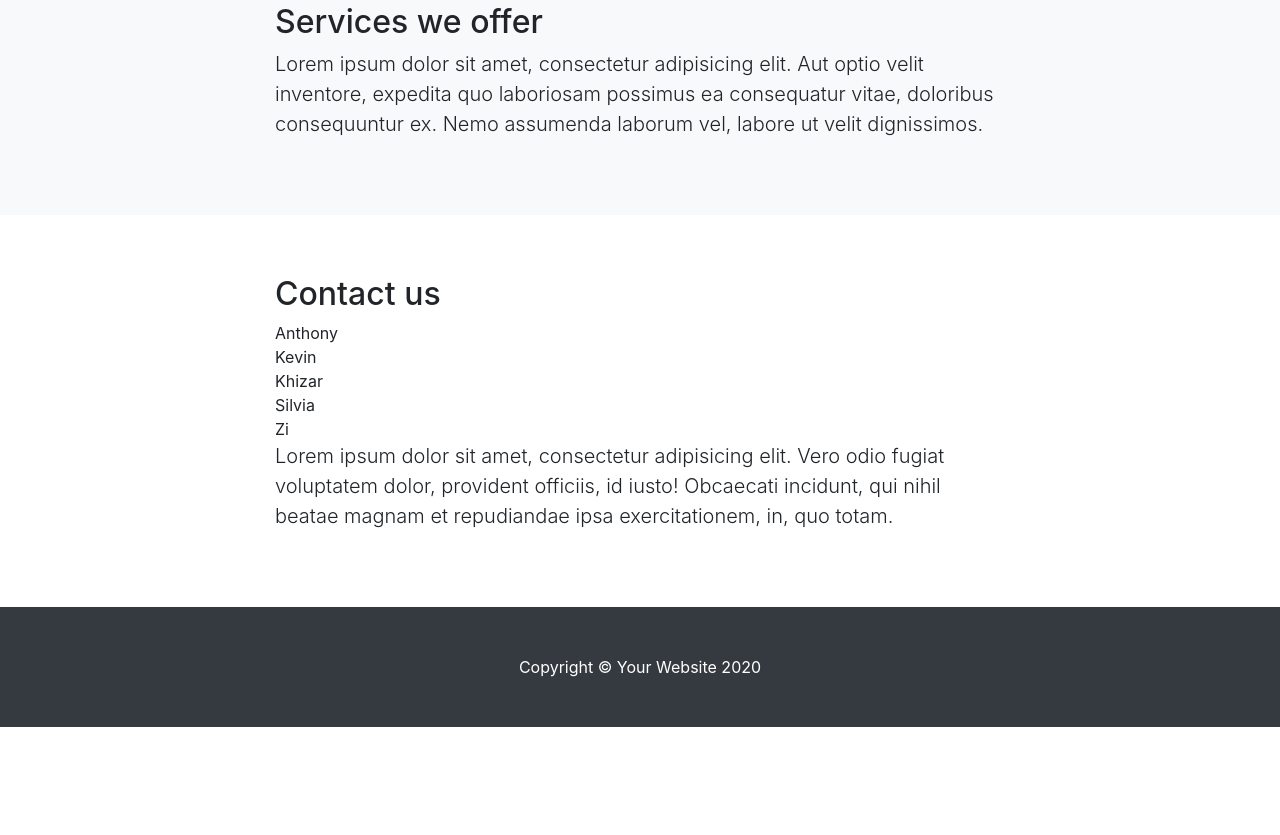
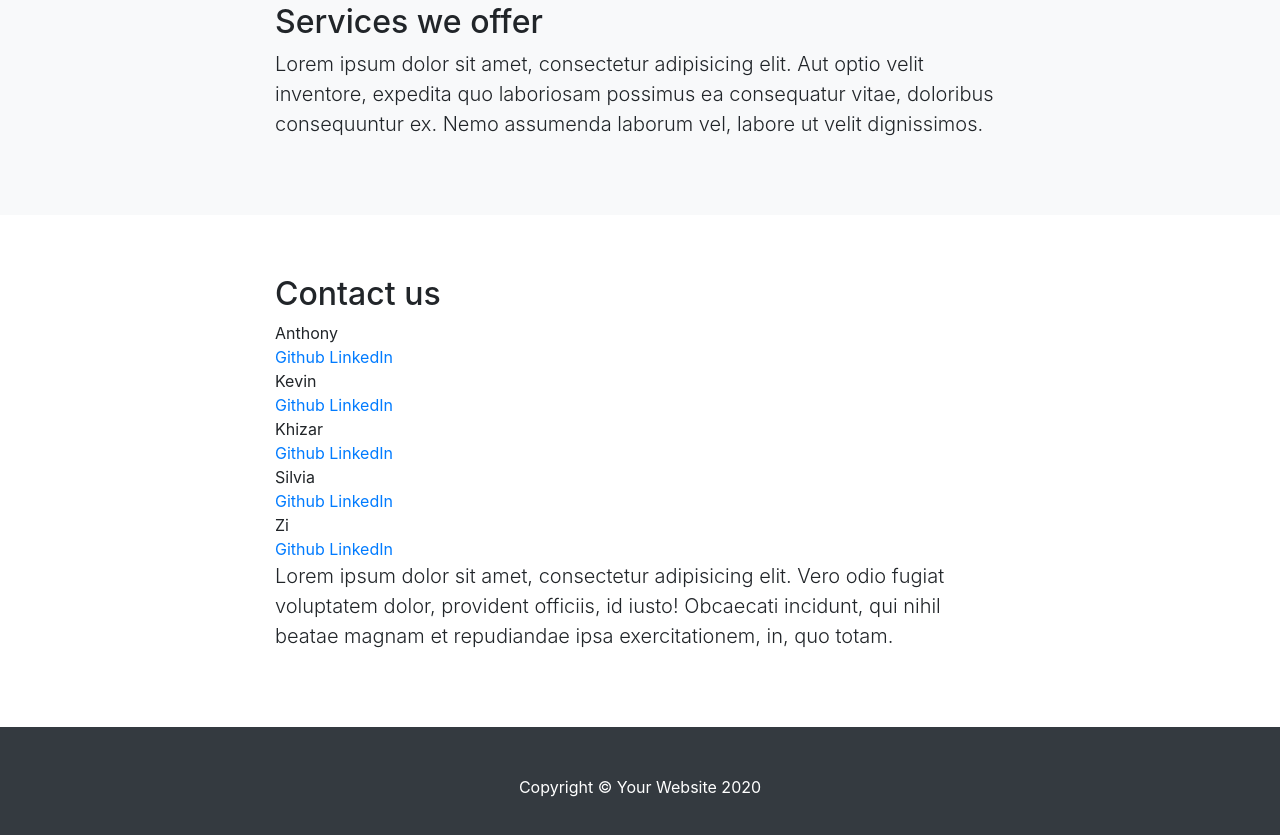
Before and after one commit to anthonylee2797/totalrecoiljs-site, a website with bundled scripts: page index.html in a window 1280 px wide. Shown: the part 861-1696 px from the top of the page. Before the commit the page ends 1588 px from the top, so only its background shows below. Built offline with nearby package versions, Linux system fonts and the light colour scheme.

Commit message:
contact section layed out

```diff
--- a/index.html
+++ b/index.html
@@ -94,18 +94,32 @@
 
             <div class="each-profile">
               <div class="author-name">Anthony</div>
+              <a href="#githublink" target="_blank" class="author-link">Github</a>
+              <a href="#githublink" target="_blank" class="author-link">LinkedIn</a>
             </div> <!-- closing tag: each-profile section -->
+
             <div class="each-profile">
               <div class="author-name">Kevin</div>
+              <a href="#githublink" target="_blank" class="author-link">Github</a>
+              <a href="#githublink" target="_blank" class="author-link">LinkedIn</a>
             </div> <!-- closing tag: each-profile section -->
+
             <div class="each-profile">
               <div class="author-name">Khizar</div>
+              <a href="#githublink" target="_blank" class="author-link">Github</a>
+              <a href="#githublink" target="_blank" class="author-link">LinkedIn</a>
             </div> <!-- closing tag: each-profile section -->
+
             <div class="each-profile">
               <div class="author-name">Silvia</div>
+              <a href="#githublink" target="_blank" class="author-link">Github</a>
+              <a href="#githublink" target="_blank" class="author-link">LinkedIn</a>
             </div> <!-- closing tag: each-profile section -->
+
             <div class="each-profile">
               <div class="author-name">Zi</div>
+              <a href="#githublink" target="_blank" class="author-link">Github</a>
+              <a href="#githublink" target="_blank" class="author-link">LinkedIn</a>
             </div> <!-- closing tag: each-profile section -->
 
           </div>  <!-- closing tag: author-profile section -->
```
